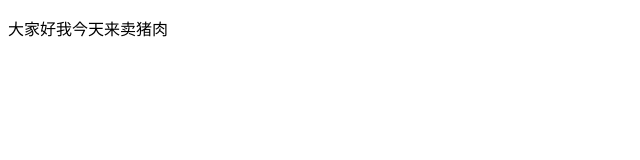
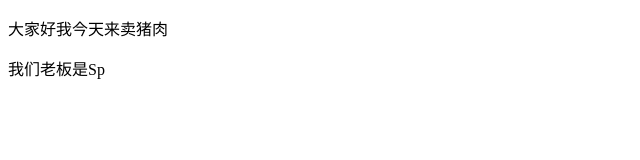
Before and after one commit to CuiLei-document/dome-02, a plain HTML site: page index.html in a window 1280 px wide. Shown: the whole page, without its empty margins (0-640 px from the left). Drawn offline with Linux system fonts and the light colour scheme.

Commit message:
老板的版本

```diff
--- a/index.html
+++ b/index.html
@@ -10,6 +10,7 @@
 
 <body>
     <p>大家好我今天来卖猪肉</p>
+    <p>我们老板是Sp</p>
 </body>
 
 </html>
```
